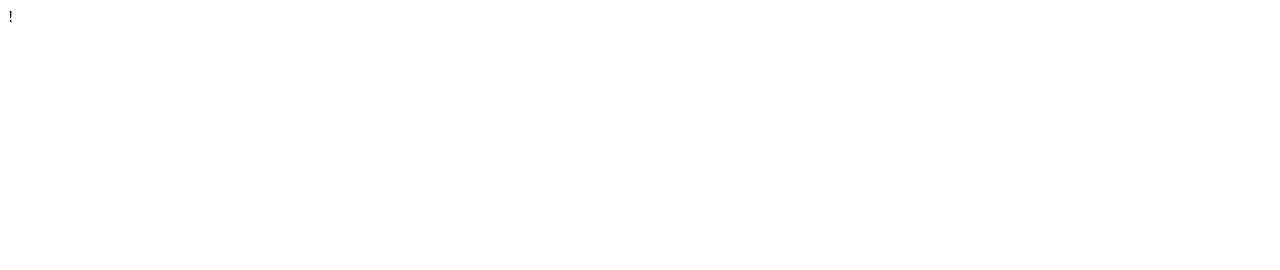
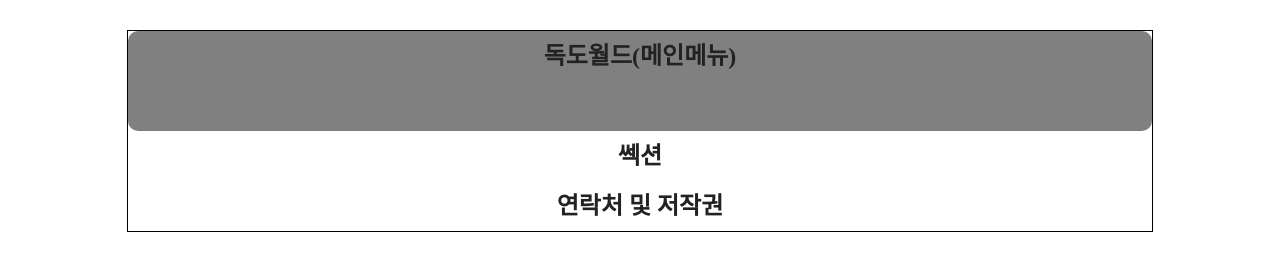
Before and after one commit to sohyangkim/RWD, a plain HTML site: page index.html in a window 1280 px wide. Drawn offline with Linux system fonts and the light colour scheme.

Commit message:
header 작업완료

```diff
--- a/css/style.css
+++ b/css/style.css
@@ -1 +1,22 @@
-@
+@charset "utf-8";
+
+#wrap{
+    width: 80%;
+    margin: 30px auto;
+    font-size: 2em;
+    font-weight: 600;
+    line-height: 50px;
+    text-align: center;
+    border: 1px solid #000;
+}
+
+
+header, section, footer {
+    border-radius: 10px;
+}
+
+header{
+    height: 100px;
+    background-color: gray;
+
+}
--- a/index.html
+++ b/index.html
@@ -1 +1,19 @@
-!
+<!DOCTYPE html>
+<html lang="en">
+<head>
+    <meta charset="UTF-8">
+    <meta name="viewport" content="width=device-width, initial-scale=1.0">
+    <title>RWD</title>
+    <link rel="stylesheet" href="./css/reset.css">
+    <link rel="stylesheet" href="./css/style.css">
+</head>
+<body>
+    <div id="wrap">
+        <header>독도월드(메인메뉴)</header>
+        <section>쎅션</section>
+        <footer>연락처 및 저작권</footer>
+    </div>
+
+
+</body>
+</html>
```
